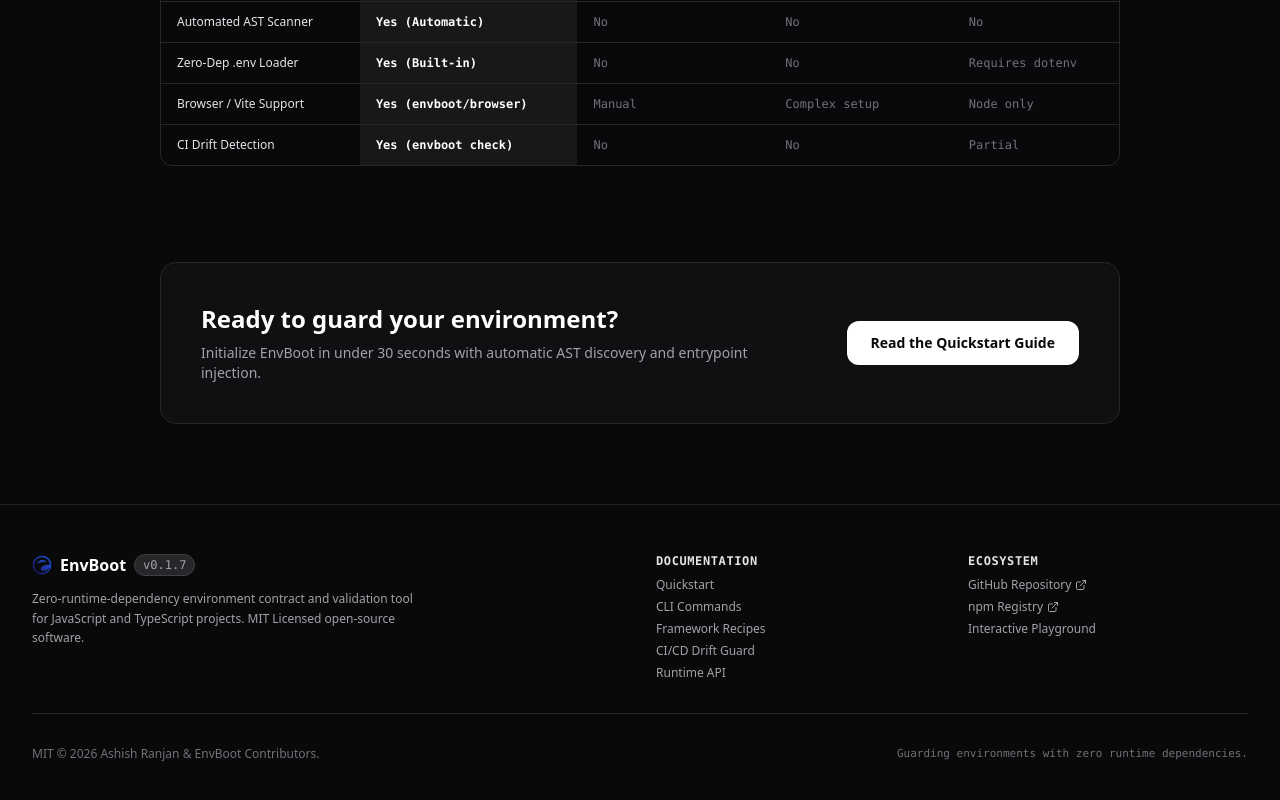
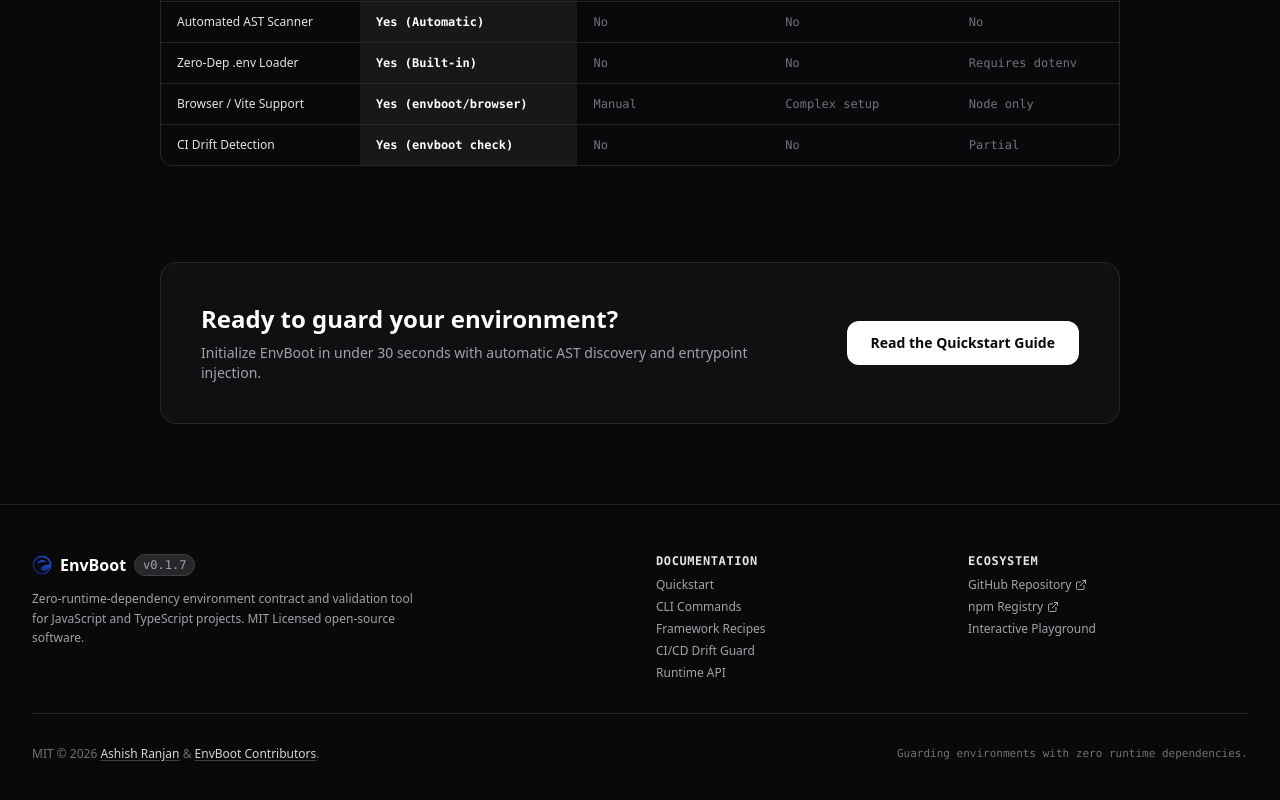
Before and after one commit to ashishrbuilds/envboot-core, a React (Vite) app: page /#/ in a window 1280 px wide. Shown: the part 2389-3189 px from the top of the page. Built offline with nearby package versions, Linux system fonts and the light colour scheme.

Commit message:
feat(footer): link Ashish Ranjan and EnvBoot Contributors in footer copyright

```diff
--- a/src/components/Footer.tsx
+++ b/src/components/Footer.tsx
@@ -78,7 +78,25 @@
 
         <div className="mt-8 pt-8 border-t border-zinc-200 dark:border-zinc-800 flex flex-col sm:flex-row items-center justify-between gap-4 text-xs text-zinc-500">
           <div>
-            MIT © {new Date().getFullYear()} Ashish Ranjan & EnvBoot Contributors.
+            MIT © {new Date().getFullYear()}{' '}
+            <a
+              href="https://github.com/ashishrbuilds"
+              target="_blank"
+              rel="noreferrer"
+              className="text-zinc-700 dark:text-zinc-300 hover:text-zinc-950 dark:hover:text-white transition-colors underline decoration-zinc-300 dark:decoration-zinc-700 underline-offset-2 font-medium"
+            >
+              Ashish Ranjan
+            </a>{' '}
+            &{' '}
+            <a
+              href="https://github.com/ashishrbuilds/envboot/graphs/contributors"
+              target="_blank"
+              rel="noreferrer"
+              className="text-zinc-700 dark:text-zinc-300 hover:text-zinc-950 dark:hover:text-white transition-colors underline decoration-zinc-300 dark:decoration-zinc-700 underline-offset-2"
+            >
+              EnvBoot Contributors
+            </a>
+            .
           </div>
           <div className="font-mono text-[11px]">
             Guarding environments with zero runtime dependencies.
```
